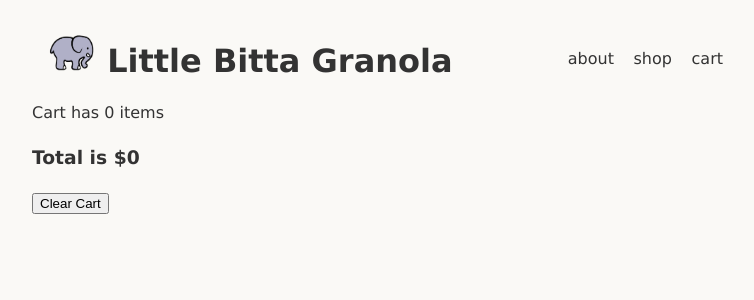
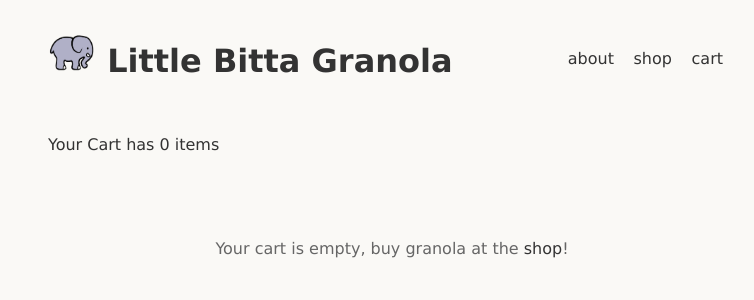
Before and after one commit to louislef299/little-bitta-site, a SvelteKit app: page /cart in a window 1280 px wide. Shown: the top 300 px of the page, without its empty margins (248-1002 px from the left). Built offline with nearby package versions, Linux system fonts and the light colour scheme.

Commit message:
feat: Add CartItem component

```diff
--- /dev/null
+++ b/src/lib/components/CartItem.svelte
@@ -0,0 +1,53 @@
+<script lang="ts">
+	type Props = {
+		name: string;
+		quantity: number;
+		price: number;
+	};
+
+	let { name, quantity, price }: Props = $props();
+
+	let itemTotal = $derived((price * quantity).toFixed(2));
+</script>
+
+<style>
+	.cart-item {
+		border: 1px dotted rgb(170, 3, 248);
+		border-radius: 8px;
+		padding: 1rem;
+		display: flex;
+		justify-content: space-between;
+		align-items: center;
+		transition: border-width 0.2s ease;
+	}
+
+	.cart-item:hover {
+		border-width: 2px;
+	}
+
+	.item-info {
+		display: flex;
+		flex-direction: column;
+		gap: 0.25rem;
+	}
+
+	.item-name {
+		font-weight: 500;
+		font-size: 1.1rem;
+	}
+
+	.item-quantity {
+		color: var(--color-text-secondary, #666);
+		font-size: 0.9rem;
+	}
+</style>
+
+<div class="cart-item">
+	<div class="item-info">
+		<span class="item-name">{name}</span>
+		<span class="item-quantity">Quantity: {quantity}</span>
+	</div>
+	<div class="item-price">
+		${itemTotal}
+	</div>
+</div>
--- a/src/routes/cart/+page.svelte
+++ b/src/routes/cart/+page.svelte
@@ -1,16 +1,78 @@
 <script>
-    import { cart, clearCart, getCartTotal } from '$lib/cart.svelte';
+	import { cart, clearCart, getCartTotal } from '$lib/cart.svelte';
+	import CartItem from '$lib/components/CartItem.svelte';
 
-    let total = $derived(getCartTotal());
+	let total = $derived(getCartTotal());
 </script>
 
-<div>Cart has {cart.items.length} items</div>
+<style>
+	.cart-container {
+		max-width: 800px;
+		margin: 2rem auto;
+		padding: 0 1rem;
+	}
 
-<ul>
-    {#each cart.items as item}
-        <li>{item.name} x {item.quantity}</li>
-    {/each}
-</ul>
-<h3>Total is ${total}</h3>
+	.cart-items {
+		display: flex;
+		flex-direction: column;
+		gap: 1rem;
+		margin: 1.5rem 0;
+	}
 
-<button type="button" onclick={clearCart}>Clear Cart</button>
+	.cart-footer {
+		border-top: 2px dotted rgb(170, 3, 248);
+		padding-top: 1.5rem;
+		display: flex;
+		justify-content: space-between;
+		align-items: center;
+	}
+
+	.total {
+		font-size: 1.5rem;
+		font-weight: 600;
+	}
+
+	.clear-btn {
+		padding: 0.5rem 1rem;
+		border: 1px dotted rgb(170, 3, 248);
+		border-radius: 4px;
+		background: transparent;
+		cursor: pointer;
+		transition: all 0.2s ease;
+	}
+
+	.clear-btn:hover {
+		background: rgb(170, 3, 248);
+		color: white;
+	}
+
+	.empty-cart {
+		text-align: center;
+		padding: 3rem;
+		color: var(--color-text-secondary, #666);
+	}
+</style>
+
+<div class="cart-container">
+	<p>
+        Your Cart has {cart.items.length} {cart.items.length === 1 ? 'item' :
+        'items'}
+    </p>
+
+	{#if cart.items.length > 0}
+		<div class="cart-items">
+			{#each cart.items as item}
+				<CartItem name={item.name} quantity={item.quantity} price={item.price} />
+			{/each}
+		</div>
+
+		<div class="cart-footer">
+			<span class="total">Total: ${total.toFixed(2)}</span>
+			<button class="clear-btn" type="button" onclick={clearCart}>Clear Cart</button>
+		</div>
+	{:else}
+		<div class="empty-cart">
+			<p>Your cart is empty, buy granola at the <a href="/shop">shop</a>!</p>
+		</div>
+	{/if}
+</div>
```
